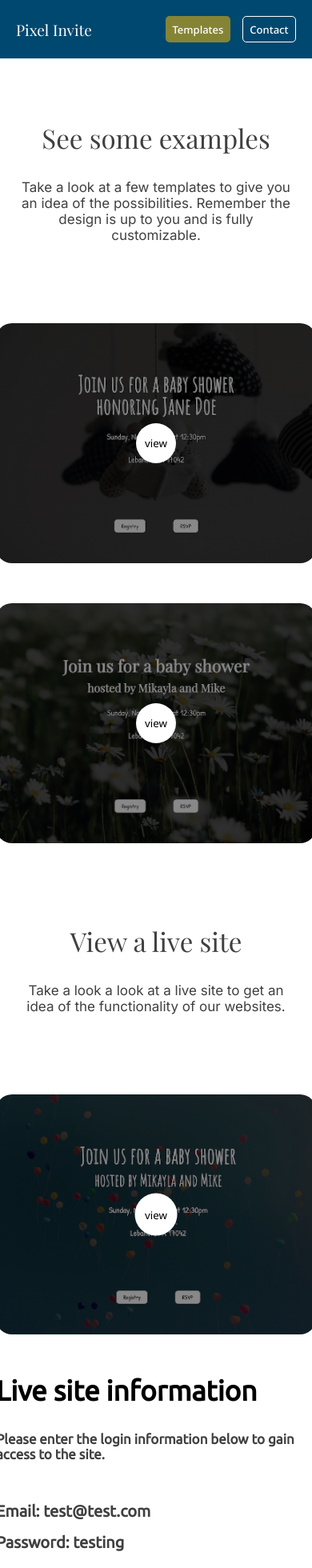
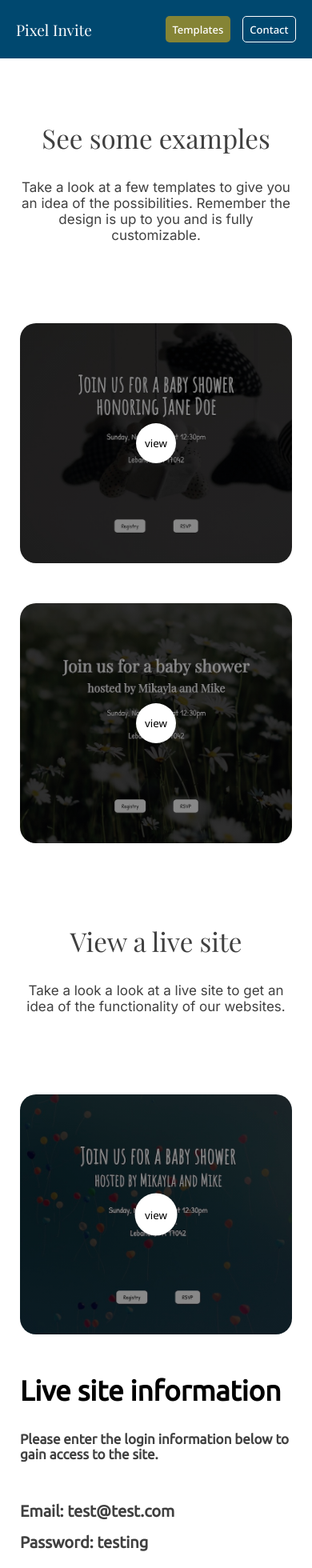
Before and after one commit to atrain42/pixel-invite, a React (Create React App) app: page /templates in a window 390 px wide. Shown: the top 1960 px of the page at 80% size. Built offline with nearby package versions, Linux system fonts and the light colour scheme.

Commit message:
site updates

```diff
--- a/src/components/LiveSite/LiveSite.module.css
+++ b/src/components/LiveSite/LiveSite.module.css
@@ -80,3 +80,14 @@
     margin-bottom: 5rem;
   }
 }
+
+@media (max-width: 475px) {
+  .liveContainer {
+    width: 100%;
+  }
+
+  .liveContainerText h4 {
+    font-size: 17px;
+    width: 100%;
+  }
+}
--- a/src/pages/Templates.module.css
+++ b/src/pages/Templates.module.css
@@ -96,3 +96,9 @@
     width: 100%;
   }
 }
+
+@media (max-width: 475px) {
+  .imageContainer {
+    width: 100%;
+  }
+}
```
